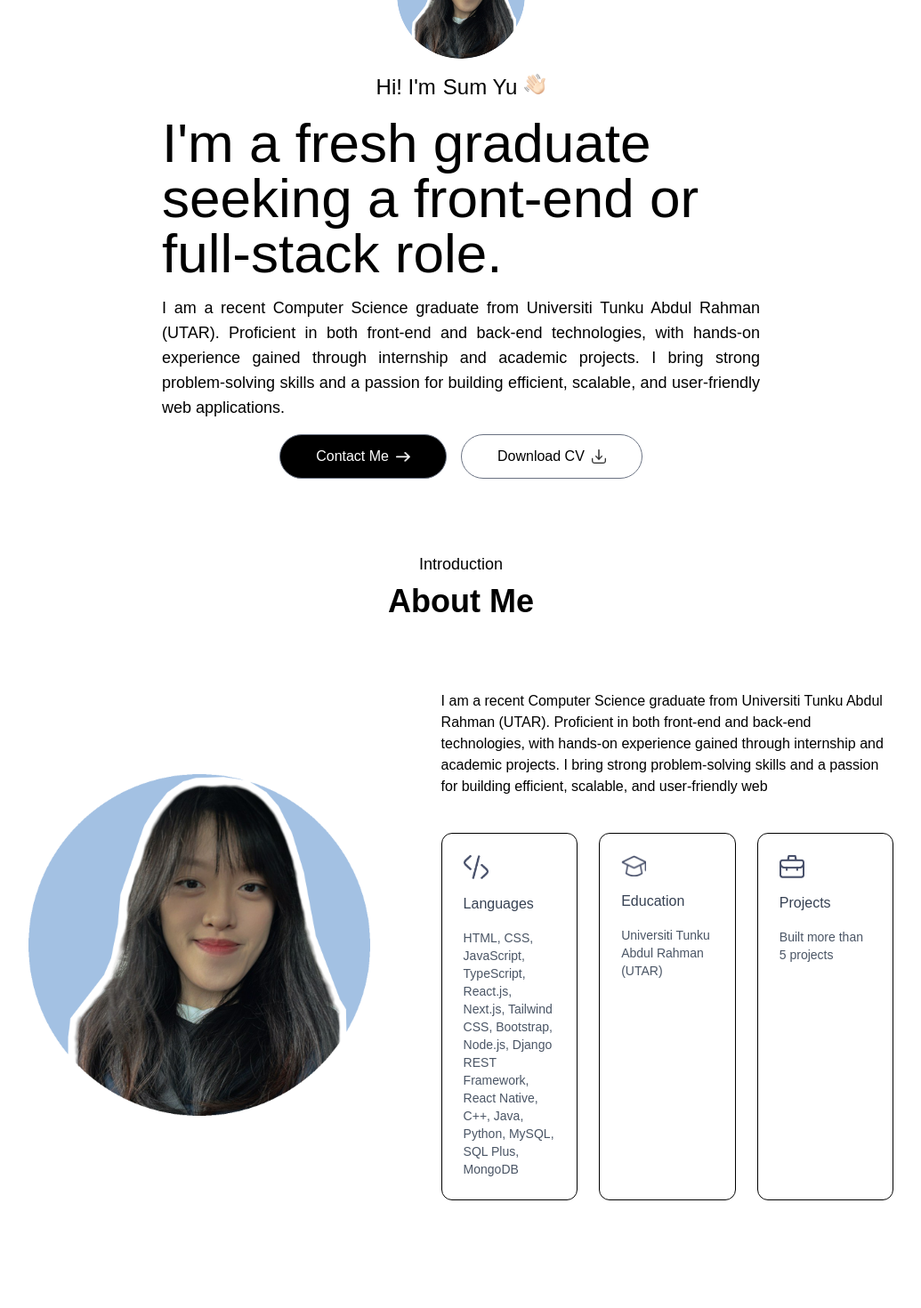
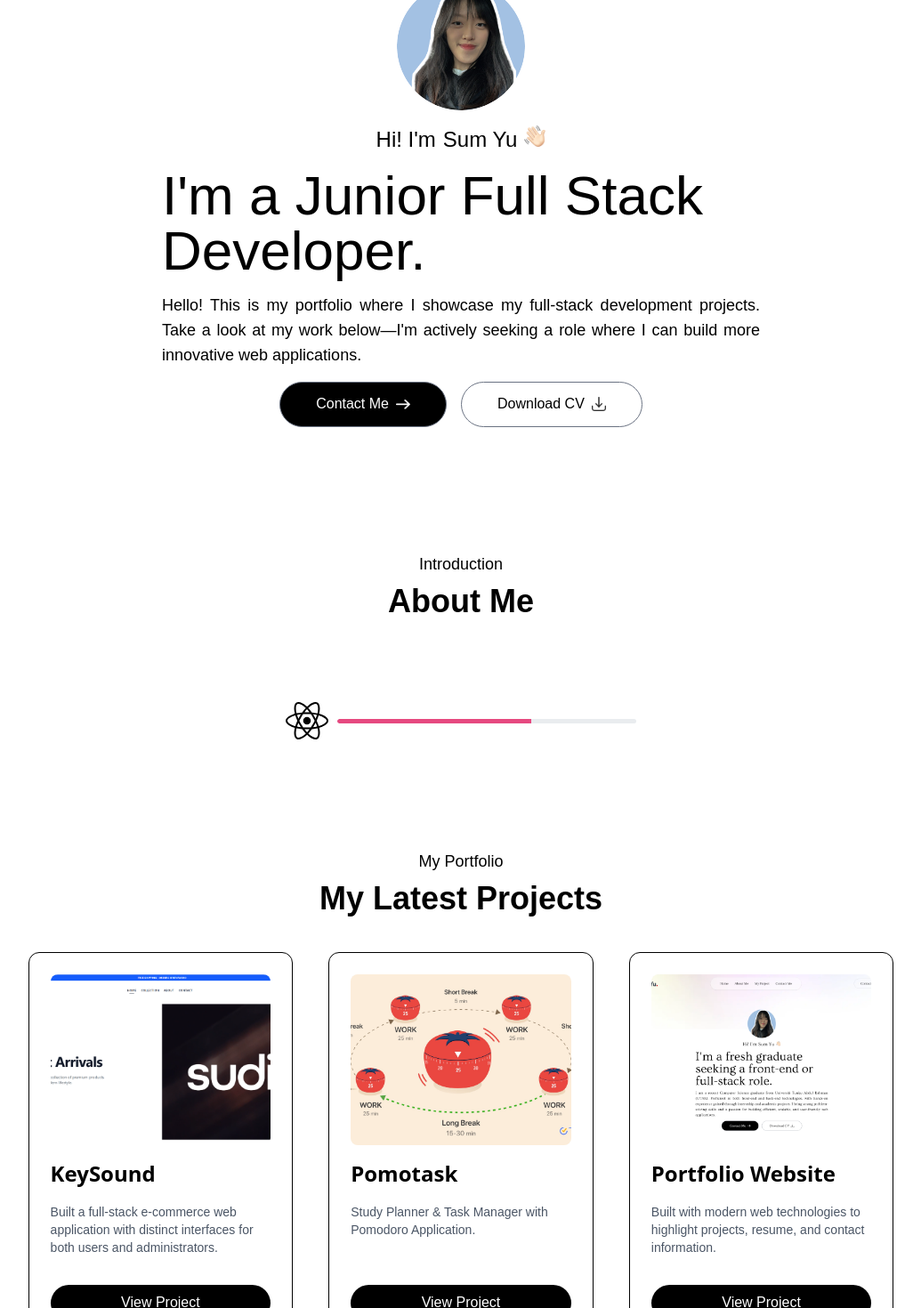
Before and after one commit to SumYu02/portfolio-website, a Next.js app: page / in a window 1280 px wide. Shown: the part 220-1690 px from the top of the page at 89% size, without its empty margins (122-1157 px from the left). Built offline with nearby package versions, Linux system fonts and the light colour scheme; a web font is replaced by a local one.

Commit message:
Integrate Mantine UI components and update layout

```diff
--- a/app/components/About.jsx
+++ b/app/components/About.jsx
@@ -2,6 +2,8 @@ import React from "react";
 import Image from "next/image";
 import { assets, toolsData } from "@/assets/assets";
 import { infoList } from "@/assets/assets";
+import { Progress, Flex } from "@mantine/core";
+import { FaReact } from "react-icons/fa";
 
 const About = () => {
   return (
@@ -10,30 +12,24 @@ const About = () => {
       <h2 className="text-4xl text-center font-bold ">About Me</h2>
 
       <div className="flex flex-col md:flex-row gap-10 sm:gap-20 my-10 sm:my-20 justify-center items-center">
-        <div className="w-64 sm:w-96 max-w-none">
-          <Image src={assets.picofme_image} alt="about me" className="w-full" />
-        </div>
         <div className="flex-1 max-w-2xl">
-          <p className="mb-10">
-            I am a recent Computer Science graduate from Universiti Tunku Abdul
-            Rahman (UTAR). Proficient in both front-end and back-end
-            technologies, with hands-on experience gained through internship and
-            academic projects. I bring strong problem-solving skills and a
-            passion for building efficient, scalable, and user-friendly web
-          </p>
+          <Flex justify="center" align="center" mt={10} w="100%" gap={10}>
+            <FaReact className="w-12 h-12" />
+            <Progress radius="md" size="sm" color="pink" value={65} w="50%" />
+          </Flex>
 
-          <ul className="grid grid-cols-1 sm:grid-cols-3 gap-6 mx-auto">
-            {infoList.map(({ icon, iconDark, title, description }, index) => (
-              <li
-                key={index}
-                className="border rounded-xl p-6 cursor-pointer border-[0.5px] hover:bg-gray-100 hover:-translate-y-1 transition-all duration-300 hover:shadow-md "
-              >
-                <Image src={icon} alt={title} className="w-7" />
-                <h3 className="text-gray-700 my-4">{title}</h3>
-                <p className="text-gray-600 text-sm">{description}</p>
-              </li>
-            ))}
-          </ul>
+          {/* <div className="grid grid-cols-1 sm:grid-cols-2 gap-6 mx-auto">
+            <div className="flex flex-row gap-2 justify-center items-center">
+              <FaReact className="w-12 h-12" />
+              <Progress
+                radius="md"
+                size="sm"
+                color="pink"
+                value={50}
+                w="100%"
+              />
+            </div>
+          </div> */}
         </div>
       </div>
     </div>
--- a/app/components/Header.jsx
+++ b/app/components/Header.jsx
@@ -17,14 +17,12 @@ const Header = () => {
           <Image src={assets.hand_icon} alt="" className="w-6 mb-2" />
         </h3>
         <h1 className="max-w-2xl mx-auto text-3xl sm:text-6xl lg:text-[62px] ">
-          I'm a fresh graduate seeking a front-end or full-stack role.
+          I'm a Junior Full Stack Developer.
         </h1>
         <p className="max-w-2xl mx-auto text-lg text-justify">
-          I am a recent Computer Science graduate from Universiti Tunku Abdul
-          Rahman (UTAR). Proficient in both front-end and back-end technologies,
-          with hands-on experience gained through internship and academic
-          projects. I bring strong problem-solving skills and a passion for
-          building efficient, scalable, and user-friendly web applications.
+          Hello! This is my portfolio where I showcase my full-stack development
+          projects. Take a look at my work below—I'm actively seeking a role
+          where I can build more innovative web applications.
         </p>
         <div className="flex flex-col sm:flex-row gap-3 sm:gap-4">
           <a
--- a/app/components/Navbar.jsx
+++ b/app/components/Navbar.jsx
@@ -49,8 +49,11 @@ const Navbar = () => {
             {/* <li>
               <Link href="/keysound">KeySound</Link>
             </li> */}
-            <li>
+            {/* <li>
               <a href="#contact">Contact Me</a>
+            </li> */}
+              <li>
+              <a href="#contact">Experience</a>
             </li>
           </ul>
 
--- a/app/layout.js
+++ b/app/layout.js
@@ -1,5 +1,7 @@
 import { Outfit, Ovo } from "next/font/google";
 import "./globals.css";
+import { MantineProvider } from "@mantine/core";
+import "@mantine/core/styles.css";
 
 const outfit = Outfit({
   subsets: ["latin"],
@@ -20,7 +22,7 @@ export default function RootLayout({ children }) {
   return (
     <html lang="en" className="scroll-smooth">
       <body className={`${outfit.className} ${ovo.className} antialiased`}>
-        {children}
+        <MantineProvider>{children} </MantineProvider>
       </body>
     </html>
   );
--- a/package.json
+++ b/package.json
@@ -9,6 +9,8 @@
     "lint": "next lint"
   },
   "dependencies": {
+    "@mantine/core": "^8.3.9",
+    "@mantine/hooks": "^8.3.9",
     "@tailwindcss/postcss": "^4.1.11",
     "next": "15.3.4",
     "react": "^19.0.0",
```
Also changed, not shown: 2 other files (tests, documents, lock files or other folders).
